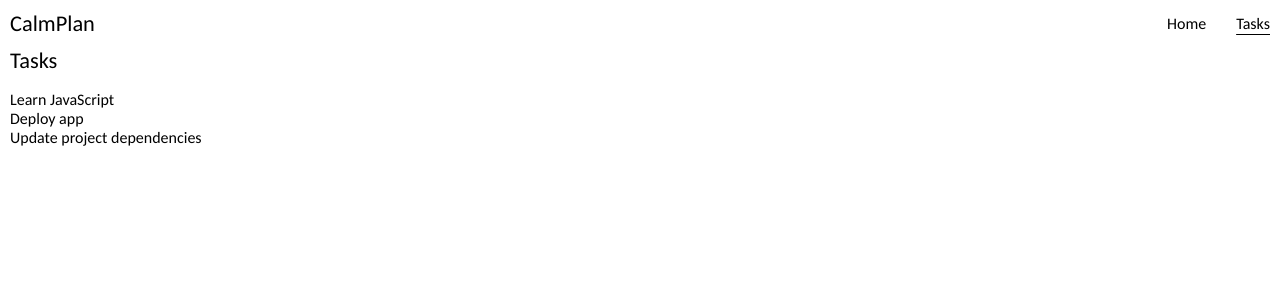
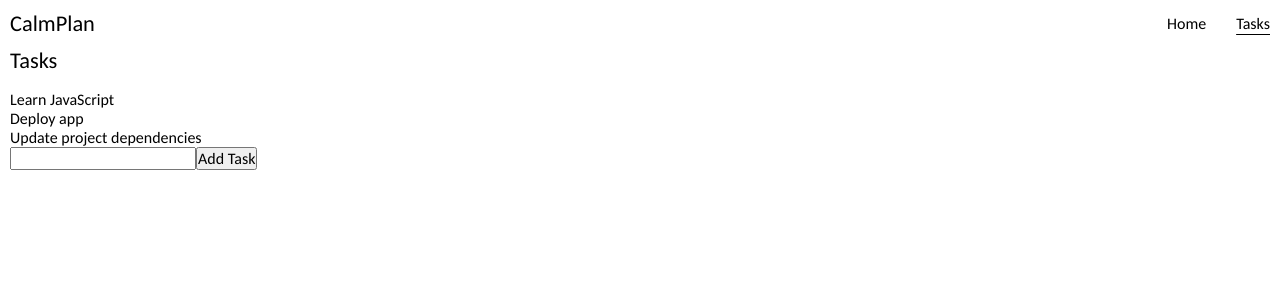
Before and after one commit to large-bytes/CalmPlan, a React (Vite) app: page /tasks in a window 1280 px wide. Shown: the top 300 px of the page. Built offline with nearby package versions, Linux system fonts and the light colour scheme.

Commit message:
Add UUID and add task function

```diff
--- a/package.json
+++ b/package.json
@@ -12,11 +12,13 @@
   "dependencies": {
     "react": "^18.2.0",
     "react-dom": "^18.2.0",
-    "react-router-dom": "^6.23.1"
+    "react-router-dom": "^6.23.1",
+    "uuid": "^9.0.1"
   },
   "devDependencies": {
     "@types/react": "^18.2.66",
     "@types/react-dom": "^18.2.22",
+    "@types/uuid": "^9.0.8",
     "@typescript-eslint/eslint-plugin": "^7.2.0",
     "@typescript-eslint/parser": "^7.2.0",
     "@vitejs/plugin-react": "^4.2.1",
--- a/src/assets/mockTasks.ts
+++ b/src/assets/mockTasks.ts
@@ -1,12 +1,12 @@
 export type TaskProps = {
-  id: number;
+  id: string;
   name: string;
 };
 
 const mockTasks: TaskProps[] = [
-  { id: 1, name: "Learn JavaScript" },
-  { id: 2, name: "Deploy app" },
-  { id: 3, name: "Update project dependencies" },
+  { id: "1", name: "Learn JavaScript" },
+  { id: "2", name: "Deploy app" },
+  { id: "3", name: "Update project dependencies" },
 ];
 
 export default mockTasks;
--- a/src/routes/Tasks.tsx
+++ b/src/routes/Tasks.tsx
@@ -1,17 +1,34 @@
 // file: src/routes/Tasks.tsx
-import { useState } from "react";
+import { useState, useRef } from "react";
+import { v4 as uuid } from "uuid";
 import styles from "./Tasks.module.css";
 import TaskList from "../components/task_list/TaskList";
 import { TaskProps } from "../assets/mockTasks.ts";
 import mockTasks from "../assets/mockTasks.ts";
 
-const Tasks = () => {
-  const [tasks] = useState<TaskProps[]>(mockTasks);
+const Tasks: React.FC = () => {
+  const [tasks, setTasks] = useState<TaskProps[]>(mockTasks);
+  const taskInputRef = useRef<HTMLInputElement>(null);
+
+  const handleAddTask = () => {
+    const taskInput = taskInputRef?.current?.value;
+    if (!taskInput || taskInput?.trim() === "") return;
+
+    const newTask = {
+      id: uuid(),
+      name: taskInput,
+    };
+
+    setTasks((prevTasks) => [...prevTasks, newTask]);
+    taskInputRef.current.value = "";
+  };
 
   return (
     <>
       <h2 className={styles.header}>Tasks</h2>
       <TaskList tasks={tasks} />
+      <input ref={taskInputRef} type="text" />
+      <button onClick={handleAddTask}>Add Task</button>
     </>
   );
 };
```
Also changed, not shown: 1 other file (tests, documents, lock files or other folders).
